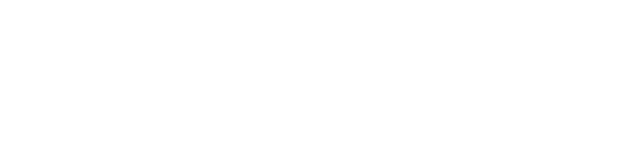
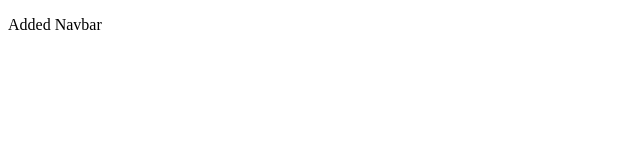
Before and after one commit to Harshit1-0/collab-work, a plain HTML site: page index.html in a window 1280 px wide. Shown: the whole page, without its empty margins (0-640 px from the left). Drawn offline with Linux system fonts and the light colour scheme.

```diff
--- a/index.html
+++ b/index.html
@@ -6,6 +6,7 @@
     <title>Document</title>
 </head>
 <body>
+    <p>Added Navbar</p>
 
 </body>
 </html>
```
